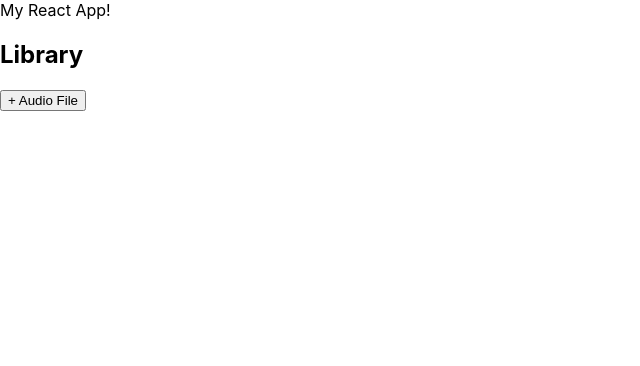
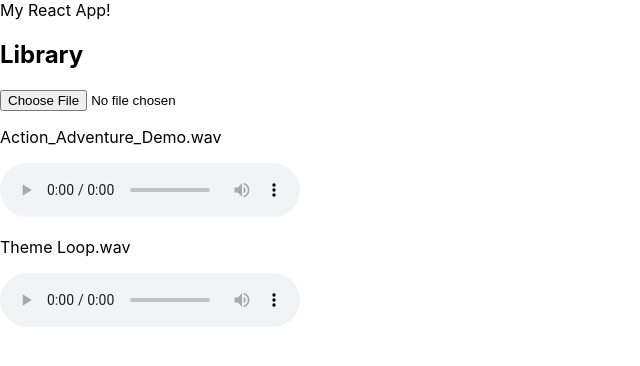
Before and after one commit to lkcina/qsound, a React (Create React App) app: page / in a window 1280 px wide. Shown: the top 366 px of the page, without its empty margins (0-640 px from the left). Built offline with nearby package versions, Linux system fonts and the light colour scheme.

Commit message:
fix audio file path bug

```diff
--- a/src/App.js
+++ b/src/App.js
@@ -5,7 +5,20 @@ class App extends React.Component {
   constructor(props) {
     super(props);
     this.state = {
-      library: [],
+      library: [
+        {
+          id: "action-adventure-demo",
+          name: "Action_Adventure_Demo.wav",
+          src: "test-library/Action_Adventure_Demo.wav",
+          type: "audio/wav"
+        },
+        {
+          id: "theme-loop",
+          name: "Theme Loop.wav",
+          src: "test-library/Theme Loop.mp3",
+          type: "audio/mpeg"
+        }
+    ],
       events: []
     };
 
@@ -30,9 +43,15 @@ class Library extends React.Component {
   constructor(props) {
     super(props);
     this.addAudioFile = this.addAudioFile.bind(this);
+    this.playAudioFile = this.playAudioFile.bind(this);
   }
 
   addAudioFile() {
+
+  }
+
+  playAudioFile() {
+
   }
 
   render() {
@@ -40,11 +59,27 @@ class Library extends React.Component {
       <div id="library">
         <h2>Library</h2>
         <div class="toolbar">
-          <button >+ Audio File</button>
+          <input type="file" />
+        </div>
+        <div class="audio-file-container">
+          {this.props.library.map(audioFile => (
+            <AudioFile id={audioFile.id} name={audioFile.name} src={audioFile.src}/>
+          ))}
         </div>
       </div>
     );
   }
 }
 
+const AudioFile = (props) => {
+  return (
+    <div class="audio-file">
+      <p>{props.name}</p>
+      <audio controls>
+        <source src={props.src} type={props.type}/>
+      </audio>
+    </div>
+  );
+}
+
 export default App;
```
Also changed, not shown: 2 other files (tests, documents, lock files or other folders).
